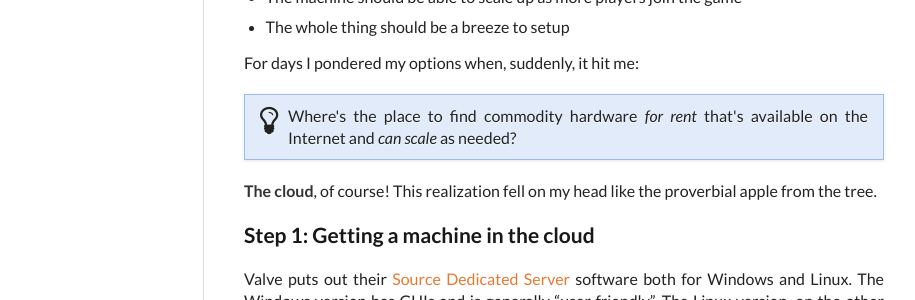
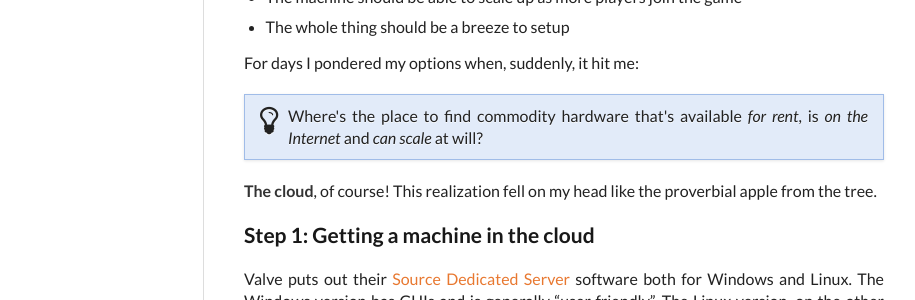
Before and after one commit to megakemp/megakemp.github.io, a Jekyll site: the page built from _posts/2014-06-25-leveraging-the-cloud-for-fun-and-games.md, in a window 1280 px wide and 900 px high, scrolled down 440 px. Shown: the part 154-454 px from the top of the window, without its empty margins (207-1122 px from the left). Built offline with Jekyll 4.4.1, drawn with Linux system fonts in a browser that asks for light colours; nearby versions of some CDN libraries; Markdown is read by kramdown in place of the engine named in the settings; comment, search, counter and statistics services are not loaded.

Commit message:
Rephrases a note in the Counter-Strike post.

```diff
--- a/_posts/2014-06-25-leveraging-the-cloud-for-fun-and-games.md
+++ b/_posts/2014-06-25-leveraging-the-cloud-for-fun-and-games.md
@@ -30,7 +30,7 @@ For days I pondered my options when, suddenly, it hit me:
 <div class="note">
 <p>
 <i class="fa fa-lightbulb-o fa-2x pull-left"></i>
-Where's the place to find commodity hardware <em>for rent</em> that's available on the Internet and <em>can scale</em> as needed?
+Where's the place to find commodity hardware that's available <em>for rent</em>, is <em>on the Internet</em> and <em>can scale</em> at will?
 </p>
 </div>
 
```
